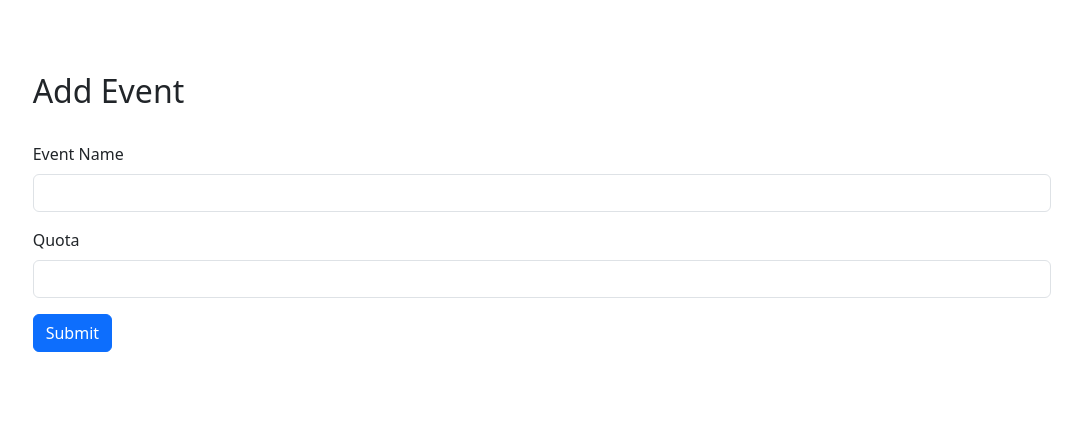
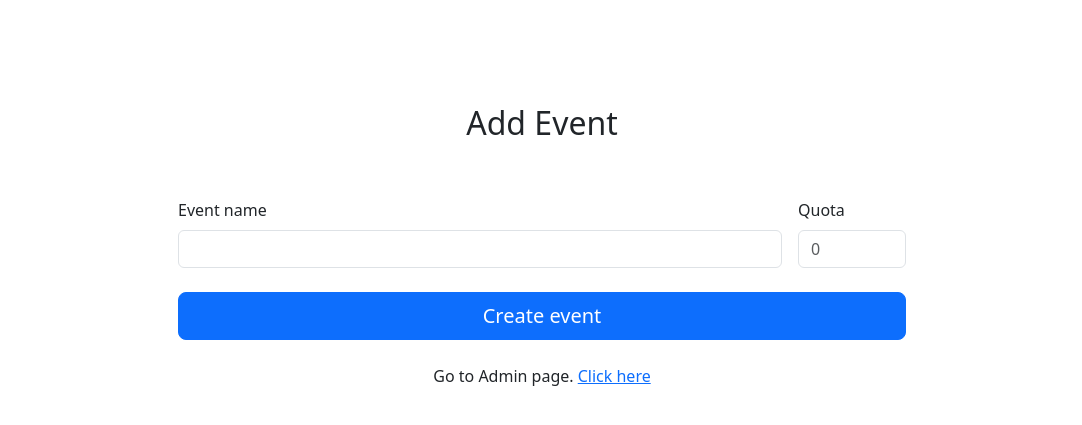
Before and after one commit to fathulfahmy/event-management-system, a PHP site: page /php/event/event_add.php in a window 1280 px wide. Shown: the top 425 px of the page, without its empty margins (98-1180 px from the left). Run offline with PHP 8.4, Linux system fonts and the light colour scheme.

Commit message:
fix: event_add and event_insert

```diff
--- a/php/event/event_add.php
+++ b/php/event/event_add.php
@@ -1,44 +1,85 @@
+<!-- 1. change document title -->
+<!-- 2. link css -->
+<!-- 3. link js -->
+<!-- 4. add main html content -->
 <!DOCTYPE html>
 <html lang="en">
-
-<head>
+  <head>
     <meta charset="UTF-8" />
     <meta name="viewport" content="width=device-width, initial-scale=1.0" />
-    <title>Events</title>
-    <link href="https://cdn.jsdelivr.net/npm/bootstrap@5.3.2/dist/css/bootstrap.min.css" rel="stylesheet" integrity="sha384-T3c6CoIi6uLrA9TneNEoa7RxnatzjcDSCmG1MXxSR1GAsXEV/Dwwykc2MPK8M2HN" crossorigin="anonymous" />
+    <!-- 1. document title -->
+    <title>Add Event</title>
+    <link
+      href="https://cdn.jsdelivr.net/npm/bootstrap@5.3.2/dist/css/bootstrap.min.css"
+      rel="stylesheet"
+      integrity="sha384-T3c6CoIi6uLrA9TneNEoa7RxnatzjcDSCmG1MXxSR1GAsXEV/Dwwykc2MPK8M2HN"
+      crossorigin="anonymous"
+    />
     <link rel="stylesheet" href="../../css/colormodes.css" />
     <link rel="stylesheet" href="../../css/navbar.css" />
-</head>
+    <!-- 2. bootstrap example css -->
+    <link rel="stylesheet" href="../../assets/bootstrap/examplename/example.css" />
+  </head>
+  <body>
+    <!-- 4. main content start -->
+    <div class="container">
+      <main>
+        <div class="py-5 text-center">
+          <h2>Add Event</h2>
+        </div>
 
-<body>
-    <div class="container-fluid">
-        <div class="row justify-content-center">
-            <main class="col-md-9 col-lg-10 px-md-4">
-                <h2 class="my-3 pb-3">Add Event</h2>
+        <div class="row justify-content-center g-5">
+          <div class="col-md-7 col-lg-8">
+            <form class="needs-validation" novalidate action = "event_insert.php" method = "post">
+              <div class="row g-3">
+                <div class="col-sm-10">
+                  <label for="eventname" class="form-label">Event name</label>
+                  <input
+                    type="text"
+                    class="form-control"
+                    id="eventname"
+                    name = "eventname"
+                    placeholder=""
+                    required
+                  />
+                  <div class="invalid-feedback">Event name is required.</div>
+                </div>
 
-                <!-- Form to submit event details to event_insert.php -->
-                <form method="POST" action="event_insert.php">
-                    <div class="mb-3">
-                        <label for="eventName" class="form-label">Event Name</label>
-                        <input type="text" class="form-control" id="eventName" name="eventName" required>
-                    </div>
-                    <!--<div class="mb-3">
-                        <label for="participants" class="form-label">Participants</label>
-                        <input type="number" class="form-control" id="participants" name="participants" required>
-                    </div>-->
-                    <div class="mb-3">
-                        <label for="quota" class="form-label">Quota</label>
-                        <input type="number" class="form-control" id="quota" name="quota" required>
-                    </div>
-                    <button type="submit" class="btn btn-primary">Submit</button>
-                </form>
-            </main>
+                <div class="col-sm-2">
+                  <label for="quota" class="form-label">Quota</label>
+                  <input
+                    type="number"
+                    class="form-control"
+                    id="quota"
+                    name="quota"
+                    placeholder="0"
+                    required
+                  />
+                  <div class="invalid-feedback">Event quota is required.</div>
+                </div>
+              </div>
+
+              <button class="my-4 w-100 btn btn-primary btn-lg" type="submit">
+                Create event
+              </button>
+            </form>
+            <p class="text-center">
+              Go to Admin page. <a href="event.php">Click here</a>
+            </p>
+          </div>
         </div>
+      </main>
     </div>
 
-    <script src="https://cdn.jsdelivr.net/npm/bootstrap@5.3.2/dist/js/bootstrap.bundle.min.js" integrity="sha384-C6RzsynM9kWDrMNeT87bh95OGNyZPhcTNXj1NW7RuBCsyN/o0jlpcV8Qyq46cDfL" crossorigin="anonymous"></script>
+    <!-- 4. main content end -->
+    <script
+      src="https://cdn.jsdelivr.net/npm/bootstrap@5.3.2/dist/js/bootstrap.bundle.min.js"
+      integrity="sha384-C6RzsynM9kWDrMNeT87bh95OGNyZPhcTNXj1NW7RuBCsyN/o0jlpcV8Qyq46cDfL"
+      crossorigin="anonymous"
+    ></script>
     <script src="../../js/colormodes.js"></script>
-    <script src="../../js/navbar.js"></script>
-</body>
-
+    <script src="../../js/validateform.js"></script>
+    <!-- 3. bootstrap example js -->
+    <script src="../../assets/bootstrap/example/example.js"></script>
+  </body>
 </html>
--- a/php/event/event_insert.php
+++ b/php/event/event_insert.php
@@ -14,10 +14,10 @@
     <?php
     include "../connect.php";
 
-    $eventName = @$_POST["eventName"];
-    $quota = @$_POST["quota"];
+    $eventname = $_POST["eventname"];
+    $quota = $_POST["quota"];
 
-    $inserteventsql = "INSERT INTO events VALUES (null, '$eventName', '$quota' )";
+    $inserteventsql = "INSERT INTO events VALUES (null, '$eventname', '$quota' )";
     $result = mysqli_query($con, $inserteventsql);
 
     if ($result) {
```
